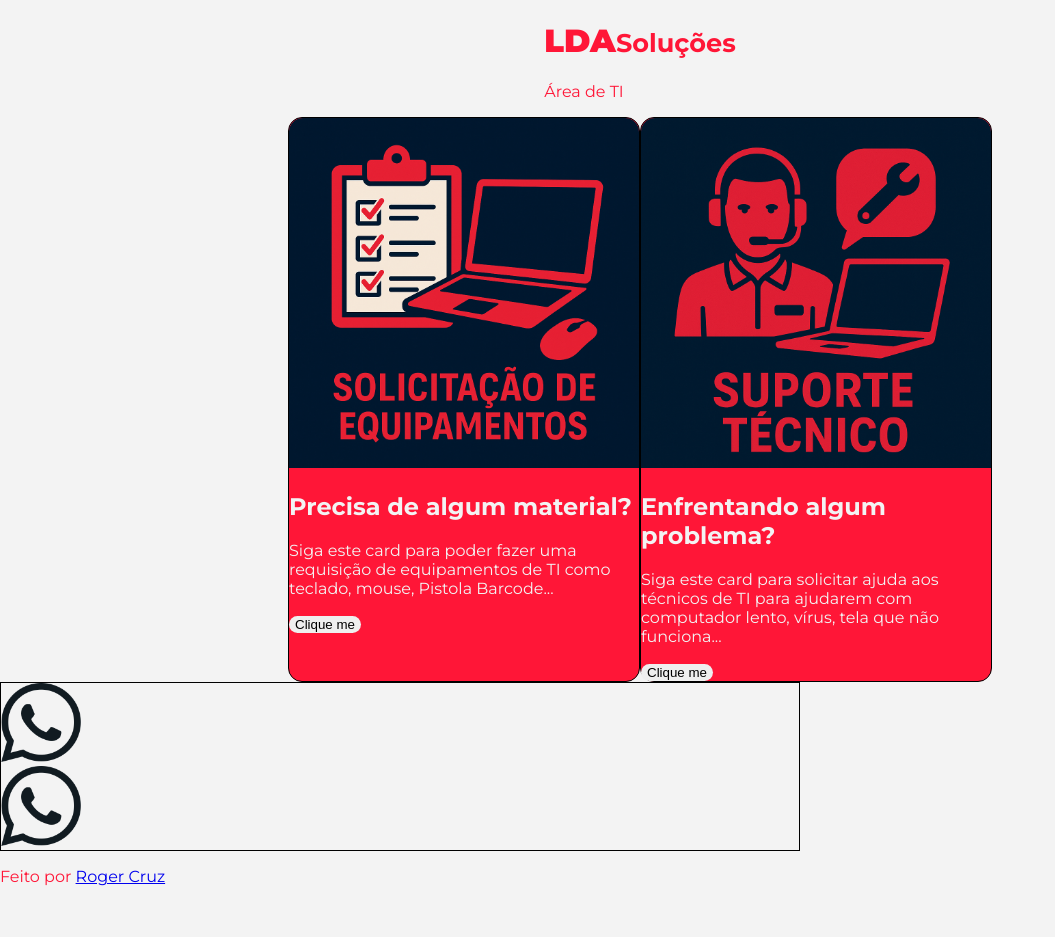
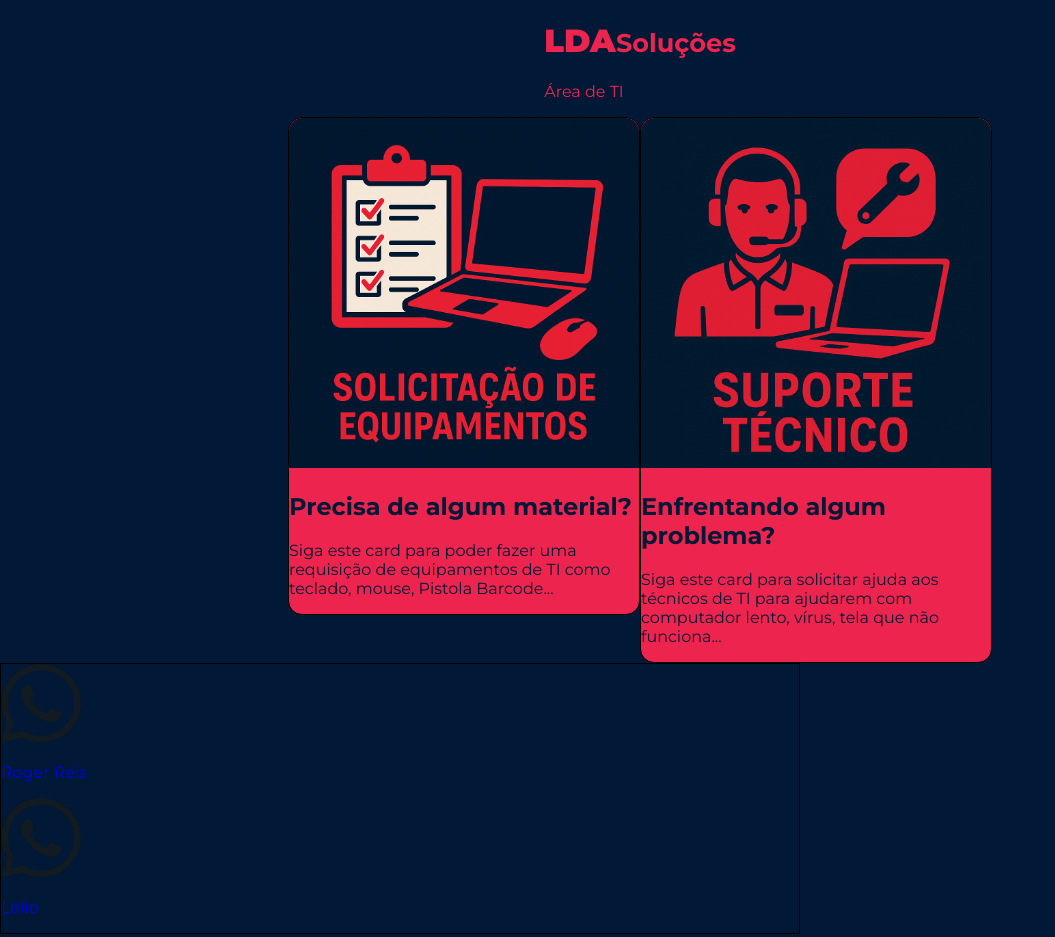
Before and after one commit to Nossir-blue/LDAsolucoes-it-support, a website: page public/index.html in a window 1280 px wide. Shown: the top 937 px of the page, without its empty margins (0-1055 px from the left). Before the commit the page ends 902 px from the top, so only its background shows below. Drawn offline with Linux system fonts and the light colour scheme.

Commit message:
added links and refactoring some code

```diff
--- a/public/css/base.css
+++ b/public/css/base.css
@@ -16,3 +16,7 @@
     margin: 0;
     padding: 0;
 }
+
+a {
+    text-decoration: none;
+}
--- a/public/css/colors.css
+++ b/public/css/colors.css
@@ -1,6 +1,6 @@
 :root {
-    /* --bg-primary: #ED254E; */
-    /* --bg-secundary: #011936; */
-    --bg-primary: #f3f3f3;
-    --bg-secundary: #FF1637;
+    --bg-primary: #011936;
+    --bg-secundary: #ED254E;
+    /* --bg-primary: #f3f3f3; */
+    /* --bg-secundary: #FF1637; */
 }
--- a/public/index.html
+++ b/public/index.html
@@ -20,26 +20,38 @@
     </header>
     <main>
         <article>
+            <a href="https://forms.gle/iBB2NkpikjG5cVNMA">
                 <section class="card">
                     <img src="assets/request.png" alt="image">
                     <h2>Precisa de algum material?</h2>
                     <p>Siga este card para poder fazer uma requisição de equipamentos de TI como teclado, mouse, Pistola Barcode...</p>
-                <button id="request">Clique me</button>
+                    <!-- <button id="request">Clique me</button> -->
                 </section>
+            </a>
+
+            <a href="https://forms.gle/KCBkQn8L3MGo8L5u6">
                 <section class="card">
                     <img src="assets/help.png" alt="image">
                     <h2>Enfrentando algum problema?</h2>
                     <p>Siga este card para solicitar ajuda aos técnicos de TI para ajudarem com computador lento, vírus, tela que não funciona...</p>
-                <button id="help">Clique me</button>
+                    <!-- <button id="help">Clique me</button> -->
                 </section>
+            </a>
         </article>
         <div class="contact">
+            <a href="http://wa.me/244926340696">
                 <div>
                     <img src="assets/whatsapp-icon.png" alt="whatsapp icon" class="whatsapp-icon">
+                    <p>Roger Reis</p>
                 </div>
+            </a>
+            <a href="https://wa.me/244924768966">
                 <div>
                     <img src="assets/whatsapp-icon.png" alt="whatsapp icon" class="whatsapp-icon">
+                    <p>Lélio</p>
                 </div>
+            </a>
+
         </div>
     </main>
     <footer>
@@ -47,6 +59,5 @@
     </footer>
     <script src="anime.js"></script>
     <script src="script.js"></script>
-
 </body>
 </html>
--- a/src/server.js
+++ b/src/server.js
@@ -7,6 +7,7 @@
 const __filename = fileURLToPath(import.meta.url);
 const __dirname = dirname(__filename);
 const PORT = process.env.PORT || 5000;
+const HOST = process.env.HOST || '0.0.0.0';
 const app = express();
 
 app.use(express.json());
@@ -17,4 +18,4 @@
     res.sendFile(__dirname, 'public');
 })
 
-app.listen(PORT, () => console.log(`Eavesdroppin in http://127.0.0.1:${PORT}`));
+app.listen(PORT, HOST, () => console.log(`Eavesdroppin in http://${HOST}:${PORT}`));
```
Lines whose indentation alone changed are shown as unchanged.
